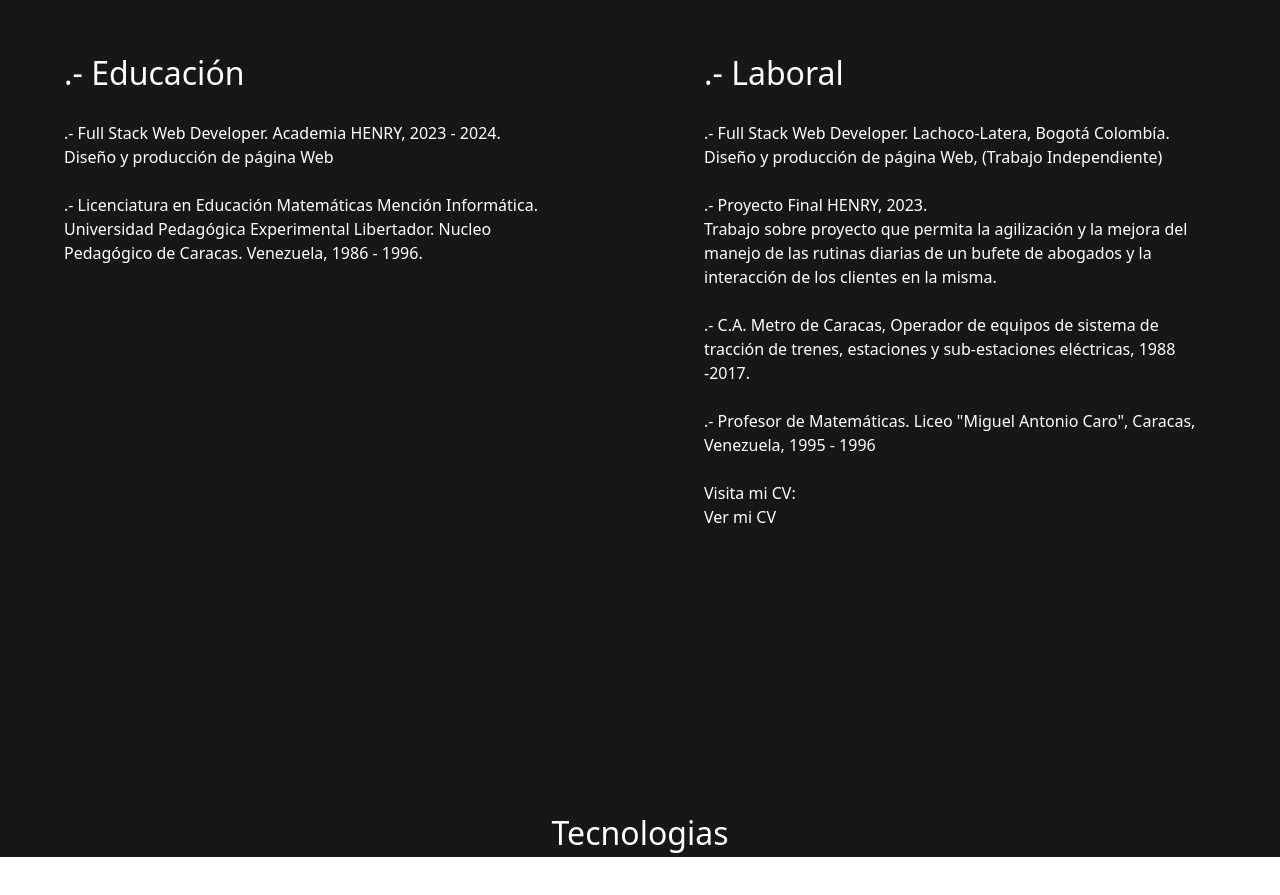
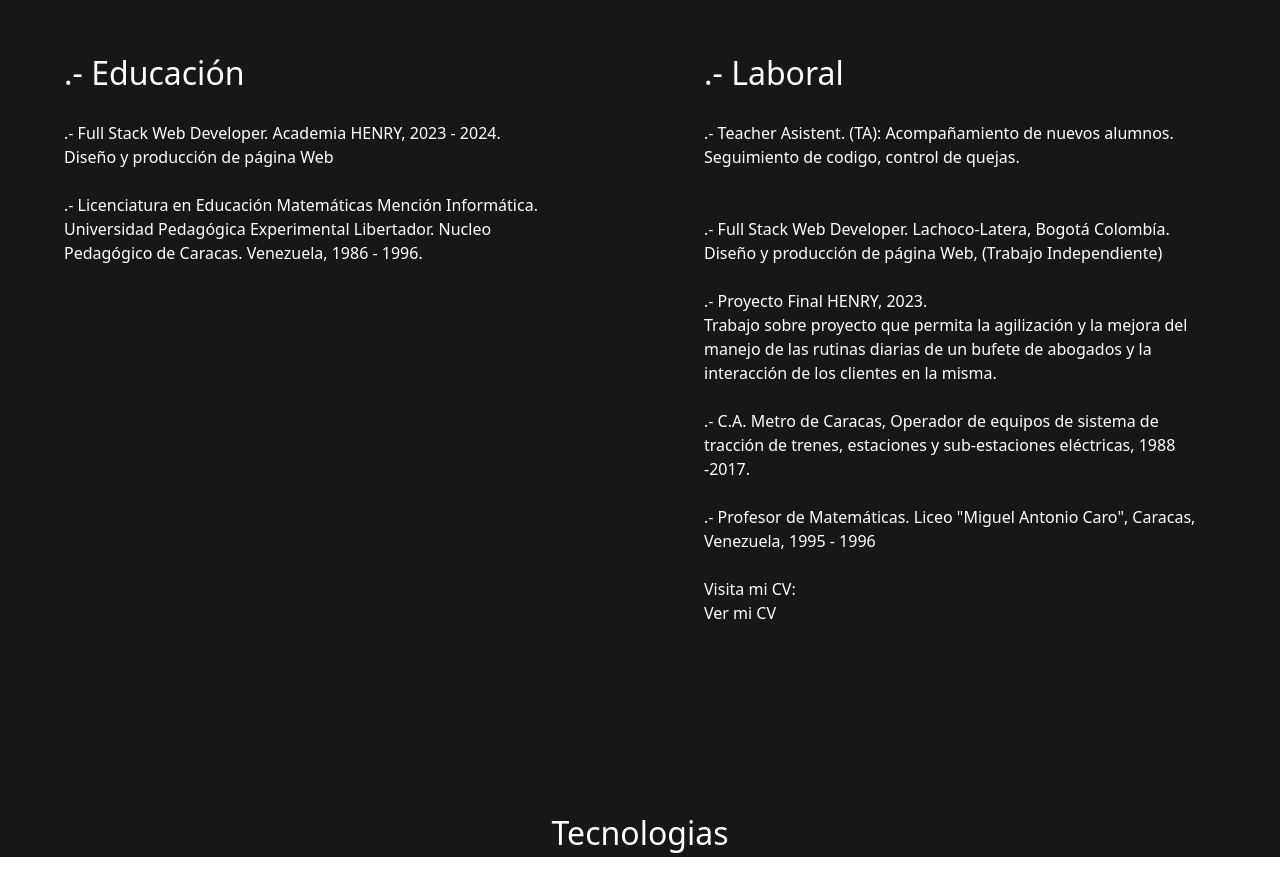
Before and after one commit to JDRengifo/Portafolio, a React (Vite) app: page / in a window 1280 px wide. Shown: the part 1400-2295 px from the top of the page. Built offline with nearby package versions, Linux system fonts and the light colour scheme.

Commit message:
agregando TA

```diff
--- a/src/component/curriculum/Curriculum.jsx
+++ b/src/component/curriculum/Curriculum.jsx
@@ -21,6 +21,14 @@ function Curriculum() {
         </div>
         <div className="cvderecha">
           <h2 className="educa2">.- Laboral</h2>
+
+          <br />
+          <p>
+            .- Teacher Asistent. (TA): Acompañamiento de nuevos alumnos.
+            Seguimiento de codigo, control de quejas.
+          </p>
+          <br />
+
           <br />
           <p>.- Full Stack Web Developer. Lachoco-Latera, Bogotá Colombía.</p>
           <p>Diseño y producción de página Web, (Trabajo Independiente)</p>
```
